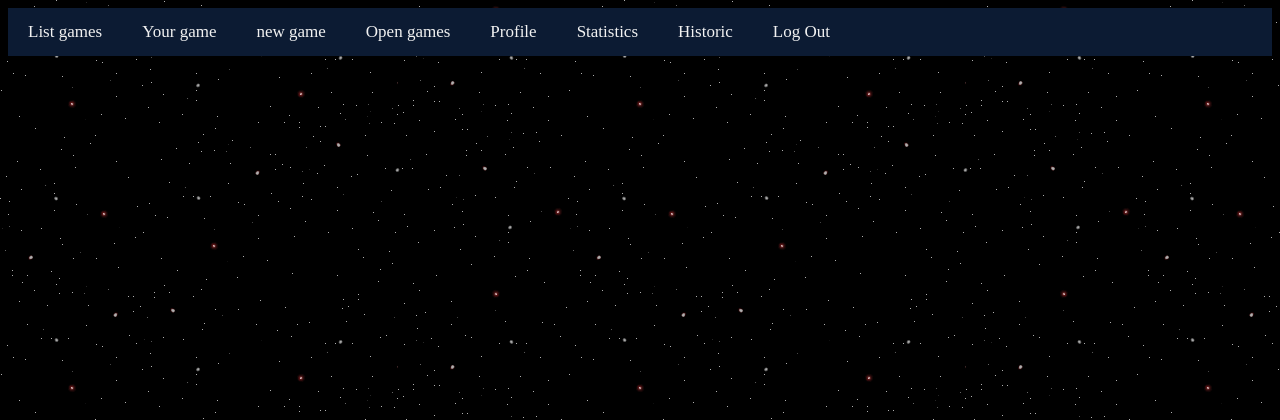
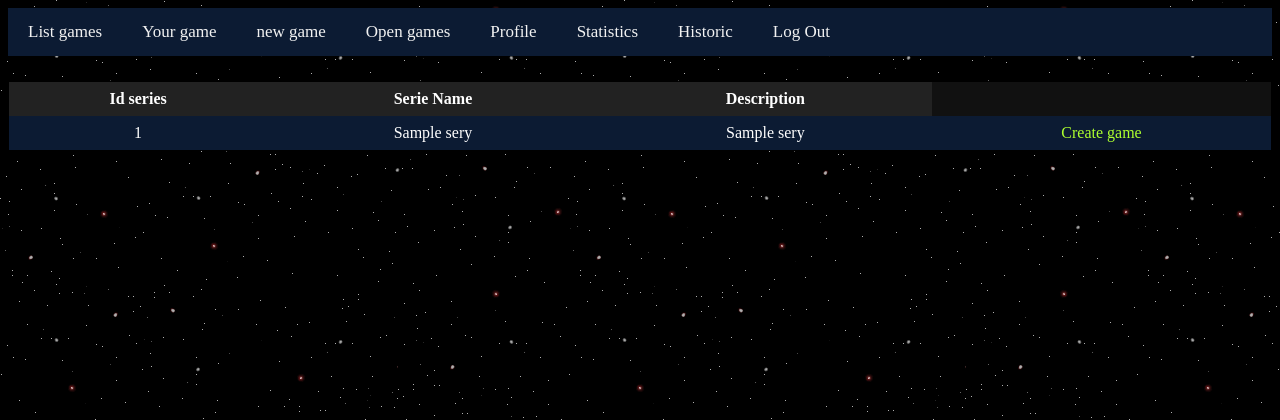
Before and after one commit to ThomasDelhayeCondorcet/StellarCrisisThomasLaurie2023, a Flask app: page /NewGame in a window 1280 px wide. Shown: the top 420 px of the page. Run offline with Flask 3, Linux system fonts and the light colour scheme; a database or web service that is not in the repository returns one stand-in record (values such as "Sample title"); some libraries are stand-ins or nearby versions.

```diff
--- a/app.py
+++ b/app.py
@@ -460,7 +460,15 @@ def JoinGame(gid):
 
 @app.route("/YourGames", methods=['GET', 'POST'])
 def YourGames():
-    return render_template("YourGames.html")
+    user = session['User']
+    conn = psycopg2.connect(host="student.endor.be", port="5433", database="py2306", user="py2306",
+                            password="graiple56laibla")
+    query="SELECT * FROM game JOIN usergame on game.gid = usergame.gid WHERE pid=%s"
+    data =(user[0],)
+    cursor = conn.cursor()
+    cursor.execute(query, data)
+    games = cursor.fetchall()
+    return render_template("YourGames.html", games=games)
 
 @app.route("/NewGame", methods=['GET', 'POST'])
 def NewGame():
--- a/templates/AdminPage.html
+++ b/templates/AdminPage.html
@@ -10,6 +10,7 @@
         <div class="topNav">
             <a href="CreateSeries">Create series</a>
             <a href="ListSeries">List series</a>
+            <a href="ViewGame">View Game</a>
             <a href="CheckEmpire">Check empire</a>
             <a href="Broadcast">Broadcast</a>
             <a href="LoginMessage">Login Message</a>
--- a/templates/NewGame.html
+++ b/templates/NewGame.html
@@ -17,7 +17,21 @@
             <a href="Historic">Historic</a>
             <a href="LogOut">Log Out</a>
         </div>
-  </header>
-
+    </header>
+    <table class="table">
+        <tr>
+            <th>Id series</th>
+            <th>Serie Name</th>
+            <th>Description</th>
+        </tr>
+        {% for cell in series %}
+            <tr>
+                <td>{{ cell[0] }}</td> <!-- Id -->
+                <td>{{ cell[1] }}</td> <!-- Serie name -->
+                <td>{{ cell[3] }}</td> <!-- Description -->
+                <td><a style="color: greenyellow" href="CreateGame/{{ cell[0] }}">Create game</a></td>
+            </tr>
+        {% endfor %}
+    </table>
 </body>
 </html>
```
Also changed, not shown: templates/YourGames.html (+17 -2 lines).
